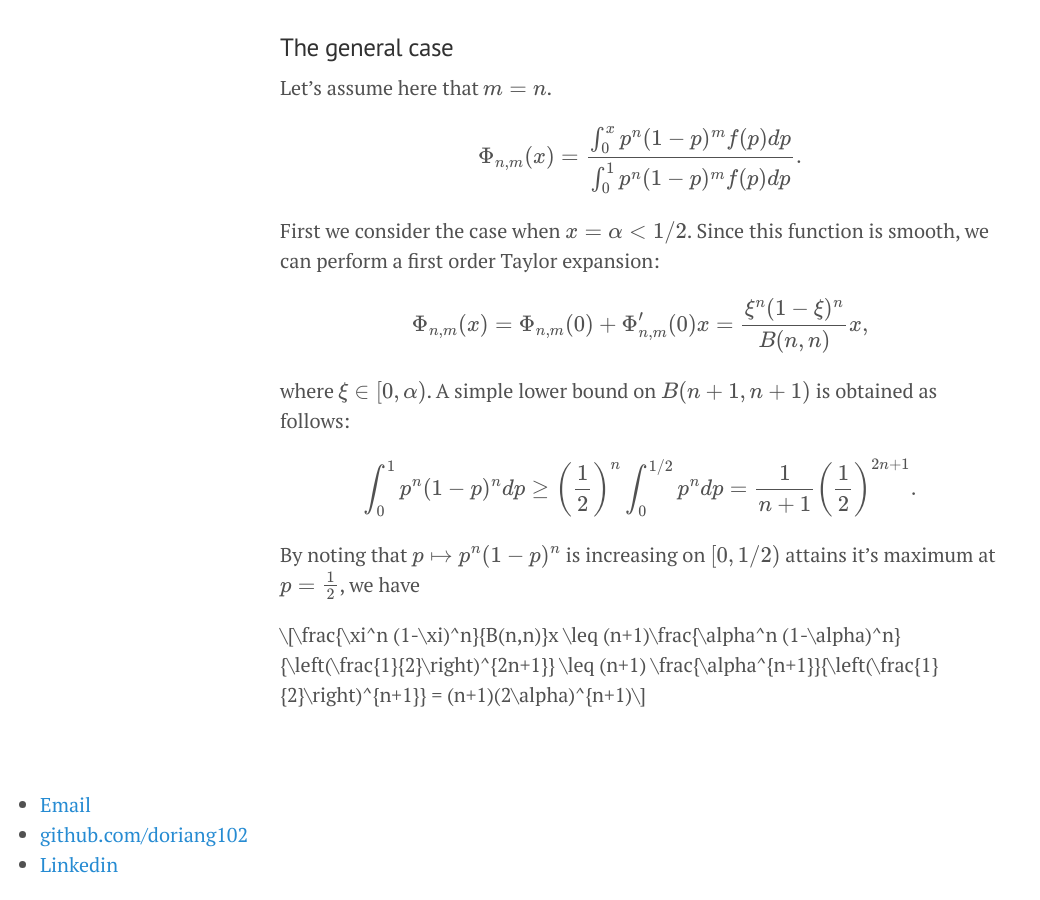
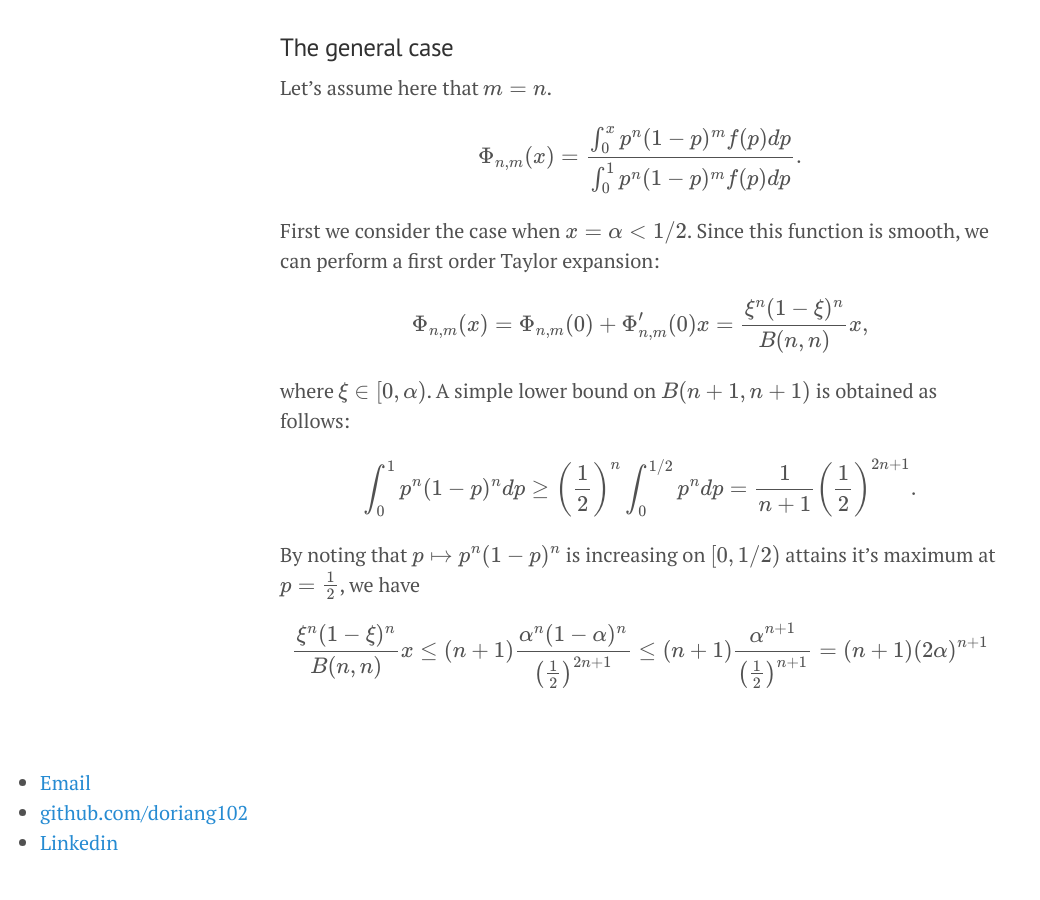
Before and after one commit to doriang102/doriang102.github.io, a Jekyll site: the page built from _posts/2017-06-10-hypothesis-testing-part-2.md, in a window 1280 px wide and 900 px high, scrolled down 2302 px. Shown: the whole window, without its empty margins (0-1040 px from the left). Built offline with Jekyll 4.4.1, drawn with Linux system fonts in a browser that asks for light colours; our own code applies the rules of GitHub Pages for plain Markdown files; formulas are drawn with MathJax 3; after the commit the page ends 3180 px from its top, so only the background shows below that.

Commit message:
Update 2017-06-10-hypothesis-testing-part-2.md

```diff
--- a/_posts/2017-06-10-hypothesis-testing-part-2.md
+++ b/_posts/2017-06-10-hypothesis-testing-part-2.md
@@ -75,4 +75,4 @@ $$ \int_0^1 p^n (1-p)^n dp \geq \left(\frac{1}{2}\right)^n\int_0^{1/2} p^ndp = \
 
 By noting that $$p \mapsto p^n (1-p)^n$$ is increasing on $$[0,1/2)$$ attains it's maximum at $$p = \frac{1}{2}$$, we have
 
-$$ \frac{\xi^n (1-\xi)^n}{B(n,n)}x \leq (n+1)\frac{\alpha^n (1-\alpha)^n}{\left(\frac{1}{2}\right)^{2n+1}} \leq (n+1) \frac{\alpha^{n+1}}{\left(\frac{1}{2}\right)^{n+1}} = (n+1)(2\alpha)^{n+1)$$
+$$ \frac{\xi^n (1-\xi)^n}{B(n,n)}x \leq (n+1)\frac{\alpha^n (1-\alpha)^n}{\left(\frac{1}{2}\right)^{2n+1}} \leq (n+1) \frac{\alpha^{n+1}}{\left(\frac{1}{2}\right)^{n+1}} = (n+1)(2\alpha)^{n+1}$$
```
